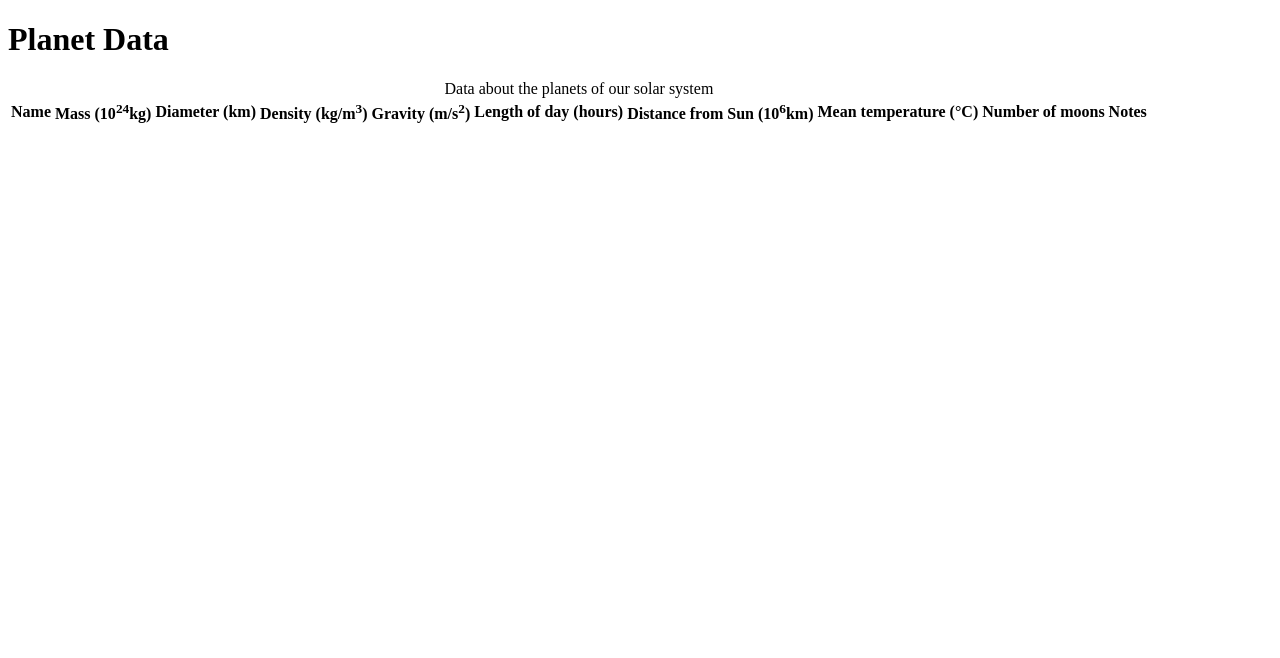
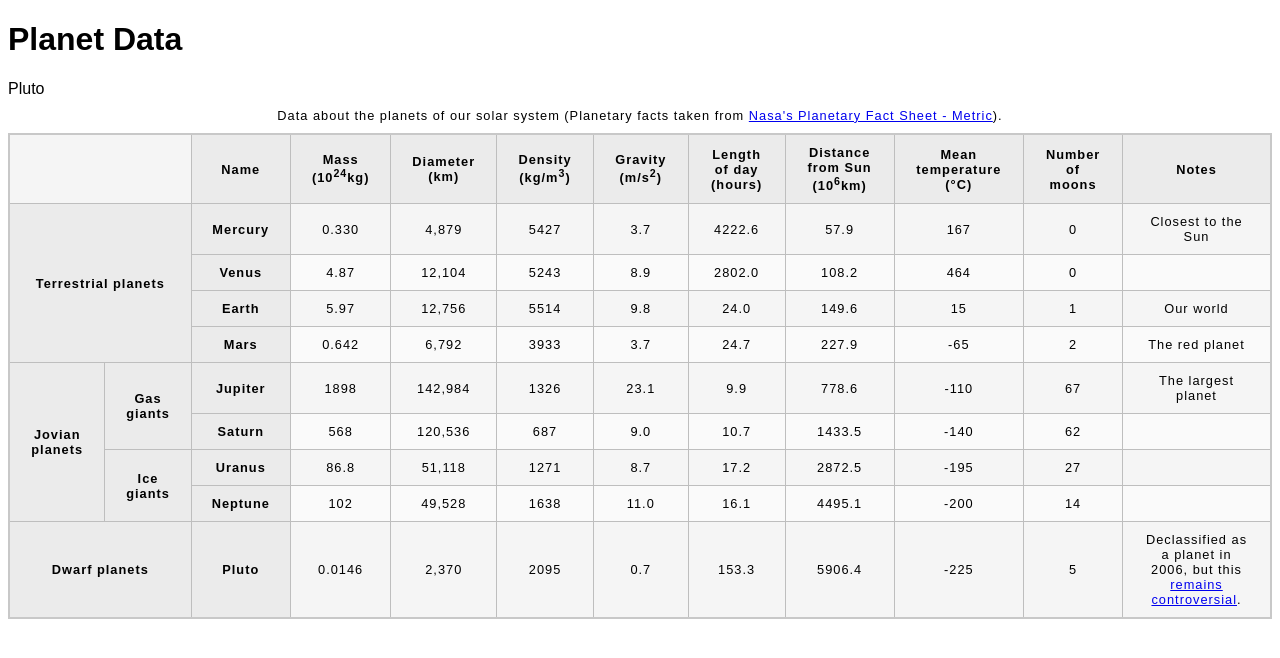
Before and after one commit to joominchoi/structuring-planet-data, a plain HTML site: page index.html in a window 1280 px wide. Drawn offline with Linux system fonts and the light colour scheme.

Commit message:
Create all content rows inside table body

```diff
--- a/index.html
+++ b/index.html
@@ -5,17 +5,19 @@
   <meta charset="utf-8">
   <meta name="viewport" content="width=device-width">
   <title>Planet Data</title>
-  <link href="minimal-table.css" rel="stylesheet" type="text/css">
+  <link href="style.css" rel="stylesheet" type="text/css">
 </head>
 
 <body>
   <h1>Planet Data</h1>
 
   <table>
-    <caption>Data about the planets of our solar system</caption>
+    <caption>Data about the planets of our solar system (Planetary facts taken from <a
+        href="http://nssdc.gsfc.nasa.gov/planetary/factsheet/">Nasa's Planetary Fact Sheet - Metric</a>).</caption>
     <thead>
       <tr>
-        <th>Name</th>
+        <td colspan="2">&nbsp;</td>
+        <th colspan>Name</th>
         <th>Mass (10<sup>24</sup>kg)</th>
         <th>Diameter (km)</th>
         <th>Density (kg/m<sup>3</sup>)</th>
@@ -27,7 +29,123 @@
         <th>Notes</th>
       </tr>
     </thead>
-    <tbody></tbody>
+    <tbody>
+      <tr>
+        <th rowspan="4" colspan="2">Terrestrial planets</th>
+        <th>Mercury</th>
+        <td>0.330</td>
+        <td>4,879</td>
+        <td>5427</td>
+        <td>3.7</td>
+        <td>4222.6</td>
+        <td>57.9</td>
+        <td>167</td>
+        <td>0</td>
+        <td>Closest to the Sun</td>
+      </tr>
+      <tr>
+        <th>Venus</th>
+        <td>4.87</td>
+        <td>12,104</td>
+        <td>5243</td>
+        <td>8.9</td>
+        <td>2802.0</td>
+        <td>108.2</td>
+        <td>464</td>
+        <td>0</td>
+        <td></td>
+      </tr>
+      <tr>
+        <th>Earth</th>
+        <td>5.97</td>
+        <td>12,756</td>
+        <td>5514</td>
+        <td>9.8</td>
+        <td>24.0</td>
+        <td>149.6</td>
+        <td>15</td>
+        <td>1</td>
+        <td>Our world</td>
+      </tr>
+      <tr>
+        <th>Mars</th>
+        <td>0.642</td>
+        <td>6,792</td>
+        <td>3933</td>
+        <td>3.7</td>
+        <td>24.7</td>
+        <td>227.9</td>
+        <td>-65</td>
+        <td>2</td>
+        <td>The red planet</td>
+      </tr>
+      <tr>
+        <th rowspan="4">Jovian planets</th>
+        <th rowspan="2">Gas giants</th>
+        <th>Jupiter</th>
+        <td>1898</td>
+        <td>142,984</td>
+        <td>1326</td>
+        <td>23.1</td>
+        <td>9.9</td>
+        <td>778.6</td>
+        <td>-110</td>
+        <td>67</td>
+        <td>The largest planet</td>
+      </tr>
+      <tr>
+        <th>Saturn</th>
+        <td>568</td>
+        <td>120,536</td>
+        <td>687</td>
+        <td>9.0</td>
+        <td>10.7</td>
+        <td>1433.5</td>
+        <td>-140</td>
+        <td>62</td>
+        <td></td>
+      </tr>
+      <tr>
+        <th rowspan="2">Ice giants</th>
+        <th>Uranus</th>
+        <td>86.8</td>
+        <td>51,118</td>
+        <td>1271</td>
+        <td>8.7</td>
+        <td>17.2</td>
+        <td>2872.5</td>
+        <td>-195</td>
+        <td>27</td>
+        <td></td>
+      </tr>
+      <tr>
+        <th>Neptune</th>
+        <td>102</td>
+        <td>49,528</td>
+        <td>1638</td>
+        <td>11.0</td>
+        <td>16.1</td>
+        <td>4495.1</td>
+        <td>-200</td>
+        <td>14</td>
+        <td></td>
+      </tr>
+      <tr>
+        <th rowspan="4" colspan="2">Dwarf planets</th>
+        <th>Pluto</th>
+        <td>0.0146</td>
+        <td>2,370</td>
+        <td>2095</td>
+        <td>0.7</td>
+        <td>153.3</td>
+        <td>5906.4</td>
+        <td>-225</td>
+        <td>5</td>
+        <td>Declassified as a planet in 2006, but this <a href="http://www.usatoday.com/story/tech/2014/10/02/pluto-planet-solar-system/16578959/">remains controversial</a>.</td>
+        Pluto
+      </tr>
+
+    </tbody>
   </table>
 
 
```
